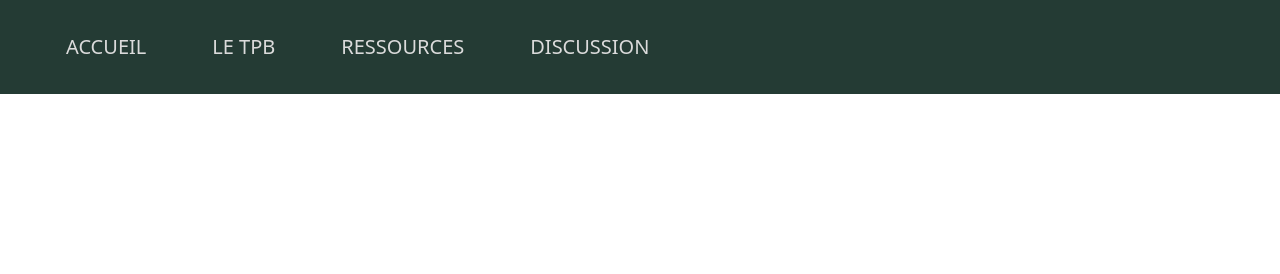
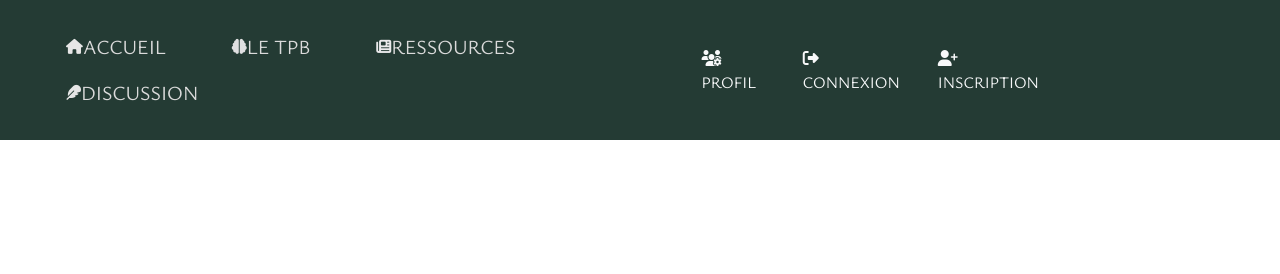
Before and after one commit to SharpSparrow666/l-Ombre-de-toi, a Symfony app: template templates/main/base.html.twig in a window 1280 px wide. Shown: the part 26-300 px from the top of the page. Run offline with Twig, Linux system fonts and the light colour scheme; the template is opened without the code that fills it, so the values that code supplies are empty; some libraries are stand-ins or nearby versions; some web fonts are replaced.

Commit message:
Codage visuel main navbar + ajout font awesome et icones navbar

```diff
--- a/templates/main/base.html.twig
+++ b/templates/main/base.html.twig
@@ -9,25 +9,39 @@
     <link rel="preconnect" href="https://fonts.googleapis.com">
     <link rel="preconnect" href="https://fonts.gstatic.com" crossorigin>
     <link href="https://fonts.googleapis.com/css2?family=Dancing+Script&family=Ysabeau+Office:ital,wght@0,1;0,100;0,200;0,300;1,1;1,100;1,200&family=Ysabeau+SC:wght@100&display=swap" rel="stylesheet">
+    <link rel="stylesheet" href="https://cdnjs.cloudflare.com/ajax/libs/font-awesome/6.4.0/css/all.min.css">
     <link rel="stylesheet" href="https://cdnjs.cloudflare.com/ajax/libs/twitter-bootstrap/5.0.2/css/bootstrap.min.css">
     <link rel="stylesheet" href="public/{{ asset('styles/styles.css') }}">
     {#  Bloc pour permettre aux pages de rajouter individuellement des fichiers CSS additionnels  #}
     {% block css %}{% endblock %}
     <style>
+
+        @font-face {
+            font-family: 'Ysabeau';
+            src: url('../../fonts/YsabeauOffice-VariableFont_wght.ttf');
+        }
+
         .navbar{
             background-color: #243B34;
         }
 
-        .nav-link{
+        a.nav-link.text-light.right{
+            margin-right: 200px;
+            padding-left: 20px;
+        }
+
+        .nav-link, a.text-light{
+            font-family: Ysabeau;
             color: #DBDBDB;
             padding-left: 50px;
-            hover:
         }
 
-        .nav-link:hover{
+        .nav-link:hover, a.text-light:hover{
             color: #DBDBDB;
             text-shadow: #0a3622;
-            text-decoration: underline;
+            -ms-transform: scale(1.18); /* IE 9 */
+            -webkit-transform: scale(1.18); /* Safari 3-8 */
+            transform: scale(1.18);
         }
     </style>
 </head>
--- a/templates/partials/header_and_main_navbar.html.twig
+++ b/templates/partials/header_and_main_navbar.html.twig
@@ -7,17 +7,31 @@
 
             <ul class="nav nav-underline">
                 <li class="nav-item">
-                    <a class="nav-link fs-5 text-uppercase" aria-current="page" href="#">Accueil</a>
+                    <a class="nav-link fs-5 text-uppercase" aria-current="page" href="#"><i class="fa-solid fa-house fa-xs" style="color: #e6e6e6;"></i>Accueil</a>
                 </li>
                 <li class="nav-item">
-                    <a class="nav-link fs-5 text-uppercase" href="#">Le TPB</a>
+                    <a class="nav-link fs-5 text-uppercase" href="#"><i class="fa-solid fa-brain fa-xs" style="color: #e0e0e1;"></i>Le TPB</a>
                 </li>
                 <li class="nav-item">
-                    <a class="nav-link fs-5 text-uppercase" href="#">Ressources</a>
+                    <a class="nav-link fs-5 text-uppercase" href="#"><i class="fa-solid fa-newspaper fa-xs" style="color: #eaeaeb;"></i>Ressources</a>
                 </li>
                 <li class="nav-item">
-                    <a class="nav-link fs-5 text-uppercase">Discussion</a>
+                    <a class="nav-link fs-5 text-uppercase"><i class="fa-solid fa-feather fa-xs" style="color: #e6e6e6;"></i>Discussion</a>
                 </li>
+            </ul>
+
+            <ul class="navbar-nav ms-auto mb-2 mb-lg-0">
+
+                            {# Lien de la page mon profil #}
+                            <a class="nav-link text-light text-uppercase p-3" href="#"><i class="fas fa-users-cog me-1"></i>Profil</a>
+
+                            {# Lien de la page de déconnexion #}
+                            <a class="nav-link text-light text-uppercase p-3" href="#"><i class="fas fa-sign-out-alt me-1"></i>Connexion</a>
+
+                            {# Lien de la page d'inscription' #}
+                            <a class="nav-link text-light text-uppercase p-3 right" href="#"><i class="fa-solid fa-user-plus me-1"></i>Inscription</a>
+
+                        </div>
             </ul>
         </div>
     </nav>
```
